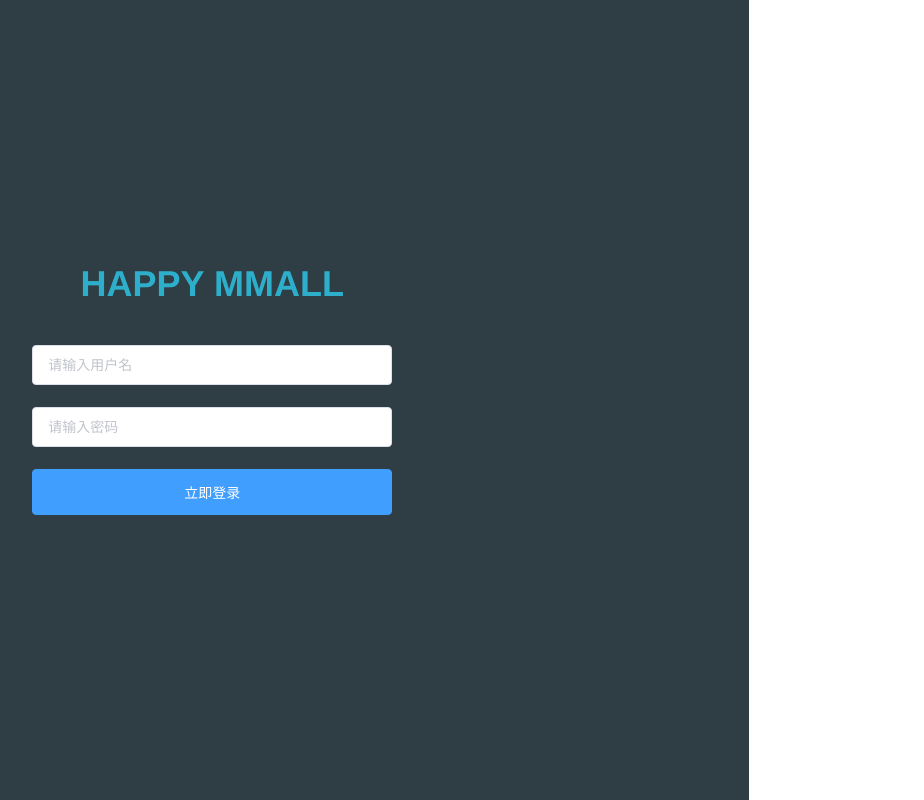
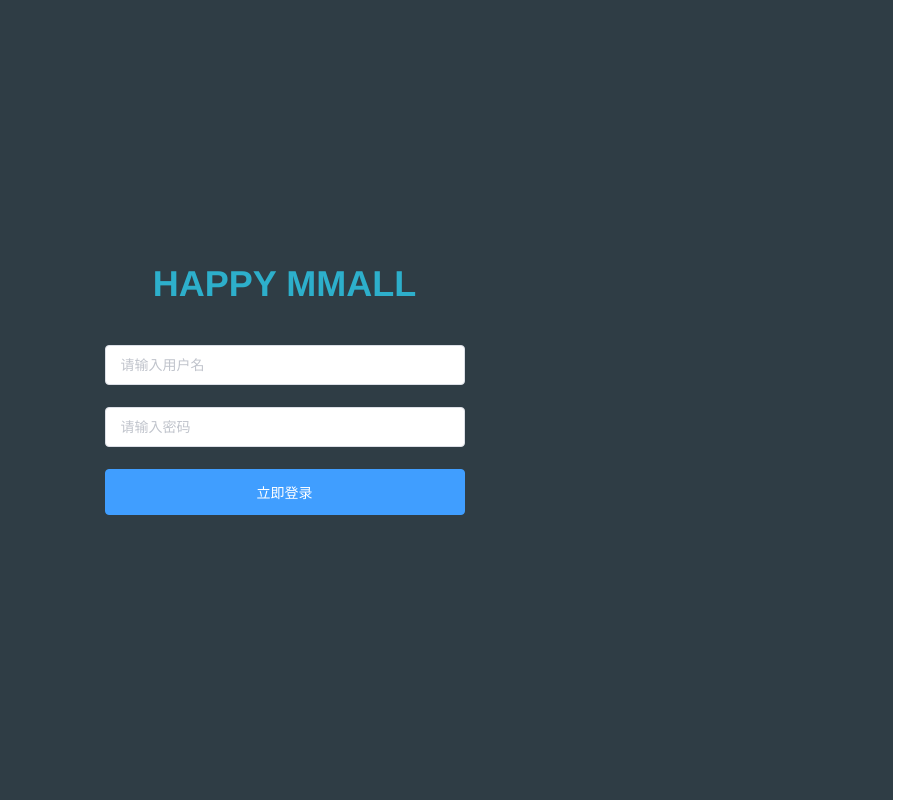
Before and after one commit to Friday-F/hayyp-mall-vue, a Vue app: page /#/login in a window 1280 px wide. Shown: the whole page, without its empty margins (324-1248 px from the left). Built offline with nearby package versions, Linux system fonts and the light colour scheme.

Commit message:
feat: new222

```diff
--- a/src/App.vue
+++ b/src/App.vue
@@ -13,7 +13,7 @@ export default {
 
 <style>
 body,html{
-  width: 92%;
+  width: 98%;
   height:100%;
 }
 #app {
```
